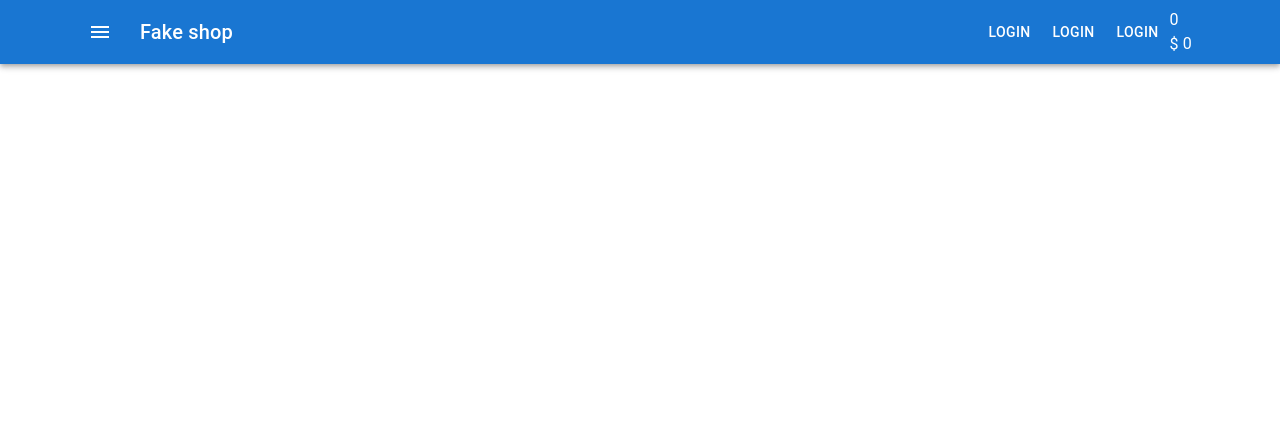
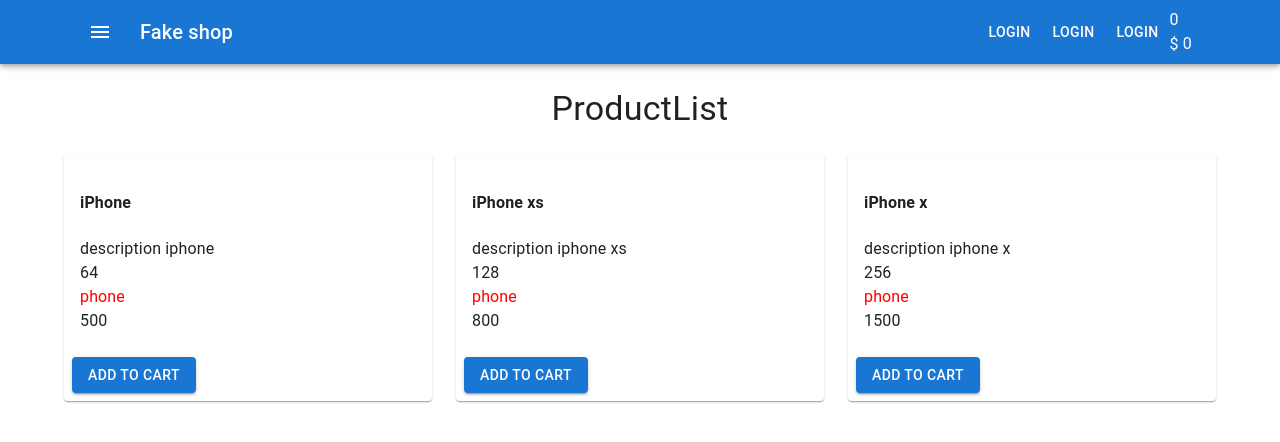
Before and after one commit to ItDev-Angel/shop-project, a React (Create React App) app: page / in a window 1280 px wide. Shown: the top 442 px of the page. Built offline with nearby package versions, Linux system fonts and the light colour scheme.

Commit message:
sass products

```diff
--- a/package.json
+++ b/package.json
@@ -17,6 +17,8 @@
     "react": "^18.2.0",
     "react-dom": "^18.2.0",
     "react-scripts": "5.0.1",
+    "sass": "^1.54.4",
+    "scss": "^0.2.4",
     "typescript": "^4.7.4",
     "web-vitals": "^2.1.4"
   },
--- a/src/components/Menu/Menu.tsx
+++ b/src/components/Menu/Menu.tsx
@@ -1,5 +1,5 @@
 import React from 'react'
-import {Button} from '@mui/material'
+import { Button } from '@mui/material'
 
 type Props = {}
 
@@ -10,7 +10,6 @@
             <Button color="inherit">Login</Button>
             <Button color="inherit">Login</Button>
         </>
-
     )
 }
 
--- /dev/null
+++ b/src/components/Products/ProductsList.tsx
@@ -0,0 +1,51 @@
+import { Grid, Typography } from '@mui/material'
+import ProductsListItem from './ProductsListItem'
+
+type Props = {}
+
+const ProductsList = (props: Props) => {
+    return (
+        <>
+            <Typography variant="h4" textAlign="center" margin={3}>
+                <div>ProductList</div>
+            </Typography>
+            <Grid
+                container
+                direction="row"
+                justifyContent="center"
+                alignItems="center"
+                spacing={3}
+            >
+                <Grid item xs={12} sm={6} md={4}>
+                    <ProductsListItem
+                        name="iPhone"
+                        description="description iphone"
+                        capacity={64}
+                        type="phone"
+                        price={500}
+                    />
+                </Grid>
+                <Grid item xs={12} sm={6} md={4}>
+                    <ProductsListItem
+                        name="iPhone xs"
+                        description="description iphone xs"
+                        capacity={128}
+                        type="phone"
+                        price={800}
+                    />
+                </Grid>
+                <Grid item xs={12} sm={6} md={4}>
+                    <ProductsListItem
+                        name="iPhone x"
+                        description="description iphone x"
+                        capacity={256}
+                        type="phone"
+                        price={1500}
+                    />
+                </Grid>
+            </Grid>
+        </>
+    )
+}
+
+export default ProductsList
--- /dev/null
+++ b/src/components/Products/ProductsListItem.scss
@@ -0,0 +1,3 @@
+.red {
+  color: red;
+}
--- /dev/null
+++ b/src/components/Products/ProductsListItem.tsx
@@ -0,0 +1,30 @@
+import React from 'react'
+import { Button, Card, CardActions, CardContent } from '@mui/material'
+import './ProductsListItem.scss'
+type PropsProduct = {
+  name: string
+  description: string
+  type: string
+  capacity: number
+  price: number
+}
+
+const ProductsListItem = ({name, description, type, capacity, price}: PropsProduct) => {
+    return (
+        <Card>
+            <CardContent>
+                <h4 className="product-title">{name}</h4>
+                <div className="product-description">{description}</div>
+                <div className="product-features">{capacity}</div>
+                <div className={`product-features red`}>{type}</div>
+                <div className="product-price">{price}</div>
+            </CardContent>
+
+            <CardActions>
+                <Button variant="contained">Add to Cart</Button>
+            </CardActions>
+        </Card>
+    )
+}
+
+export default ProductsListItem
--- a/src/container/App/App.tsx
+++ b/src/container/App/App.tsx
@@ -1,10 +1,12 @@
 import CssBaseline from '@mui/material/CssBaseline'
 import Header from 'container/Header/Header'
+import Main from 'container/Main/Main'
 const App = () => {
     return (
         <>
             <CssBaseline />
             <Header />
+            <Main/>
         </>
     )
 }
--- a/src/container/Header/Header.tsx
+++ b/src/container/Header/Header.tsx
@@ -1,4 +1,4 @@
-import {Container, AppBar, Toolbar, IconButton, Typography, Button,}
+import {Container, AppBar, Toolbar, IconButton, Typography}
 from '@mui/material'
 import MenuIcon from '@mui/icons-material/Menu'
 import Menu from 'components/Menu/Menu'
--- /dev/null
+++ b/src/container/Main/Main.tsx
@@ -0,0 +1,13 @@
+import {Container} from '@mui/material'
+import ProductsList from 'components/Products/ProductsList'
+type Props = {}
+
+const Main = (props: Props) => {
+  return (
+    <Container>
+      <ProductsList/>
+    </Container>
+  )
+}
+
+export default Main
```
Also changed, not shown: 1 other file (tests, documents, lock files or other folders). Lines whose indentation alone changed are shown as unchanged.
